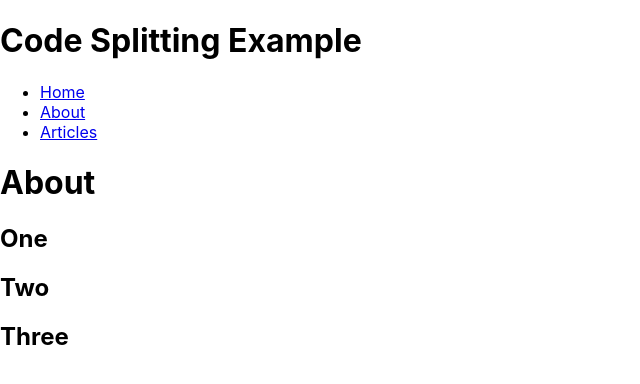
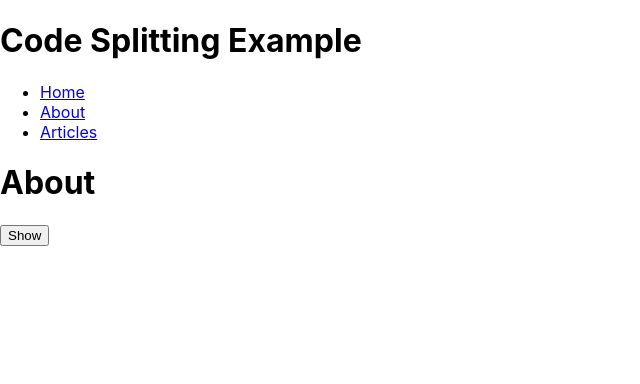
Before and after one commit to arnoldpaye/react-code-splitting-example, a React (Create React App) app: page /about in a window 1280 px wide. Shown: the top 384 px of the page, without its empty margins (0-640 px from the left). Built offline with nearby package versions, Linux system fonts and the light colour scheme.

Commit message:
add show button

```diff
--- a/src/pages/About.js
+++ b/src/pages/About.js
@@ -1,4 +1,4 @@
-import React, { lazy, Suspense } from 'react';
+import React, {useState, lazy, Suspense } from 'react';
 // import { One } from './One';
 // import { Two } from './Two';
 // import { Three } from './Three';
@@ -8,14 +8,18 @@ const Two = lazy(() => import('./Two'));
 const Three = lazy(() => import('./Three'));
 
 export const About = () => {
+  const [showComponents, setShowComponents] = useState(false);
   return(
     <>
       <h1>About</h1>
-      <Suspense fallback={<p>Loading Components...</p>}>
-        <One />
-        <Two />
-        <Three />
-      </Suspense>
+      {showComponents && (
+        <Suspense fallback={<p>Loading Components...</p>}>
+          <One />
+          <Two />
+          <Three />
+        </Suspense>
+      )}
+      <button onClick={() => setShowComponents(true)}>Show</button>
     </>
   )
 };
```
